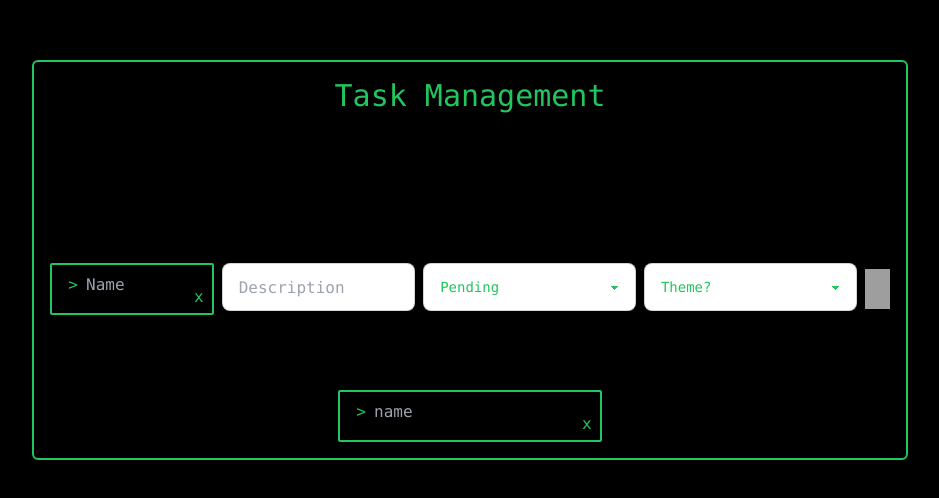
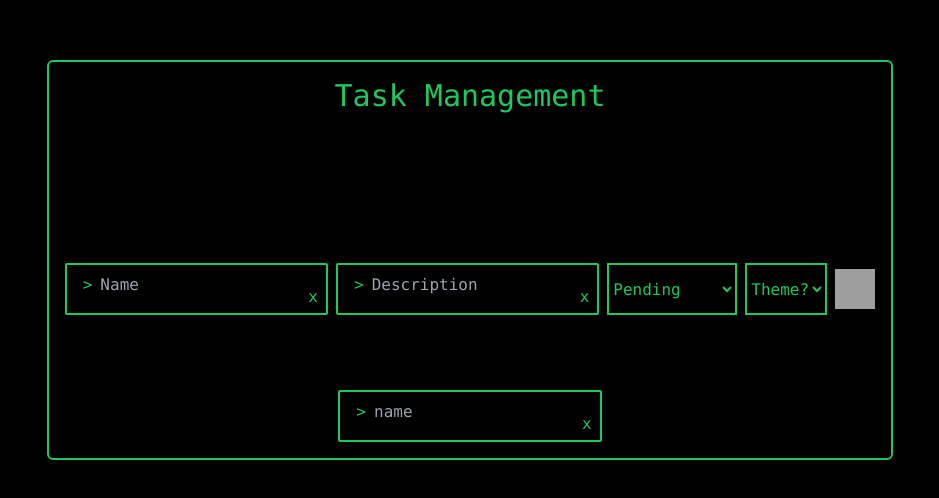
Before and after one commit to fractal-bootcamp/parthagrawal.globalstate, a React (Vite) app: page /management in a window 1280 px wide. Shown: the part 140-638 px from the top of the page, without its empty margins (170-1109 px from the left). Built offline with nearby package versions, Linux system fonts and the light colour scheme; grey boxes are pictures that could not be loaded.

Commit message:
fix input fields

```diff
--- a/src/components/AddTask.tsx
+++ b/src/components/AddTask.tsx
@@ -47,17 +47,18 @@ export const AddTask = () => {
             <div className="flex flex-row gap-2 ">
 
                 <TextInput name="name" placeholder="Name" onChange={handleChange} />
+                <TextInput name="description" placeholder="Description" onChange={handleChange} />
 
                 {/* <input type="text" name="name" placeholder="Name" onChange={handleChange} className="input input-bordered w-full max-w-xs" /> */}
-                <input type="text" name="description" placeholder="Description" onChange={handleChange} className="input input-bordered w-full max-w-xs" />
-                <select name="status" onChange={handleChange} value={newTaskData.status} className="select select-bordered w-full max-w-xs">
+                {/* <input type="text" name="description" placeholder="Description" onChange={handleChange} className="input input-bordered w-full max-w-xs" /> */}
+                <select name="status" onChange={handleChange} value={newTaskData.status} className="bg-black border-2 border-green-500">
                     <option disabled selected>Status?</option>
                     <option value="Pending">Pending</option>
                     <option value="In Progress">In Progress</option>
                     <option value="Completed">Completed</option>
                     <option value="Archived">Archived</option>
                 </select>
-                <select name="theme" onChange={handleChange} className="select select-bordered w-full max-w-xs">
+                <select name="theme" onChange={handleChange} className="bg-black border-2 border-green-500">
                     <option disabled selected>Theme?</option>
                     <option>light</option>
                     <option>dark</option>
```
